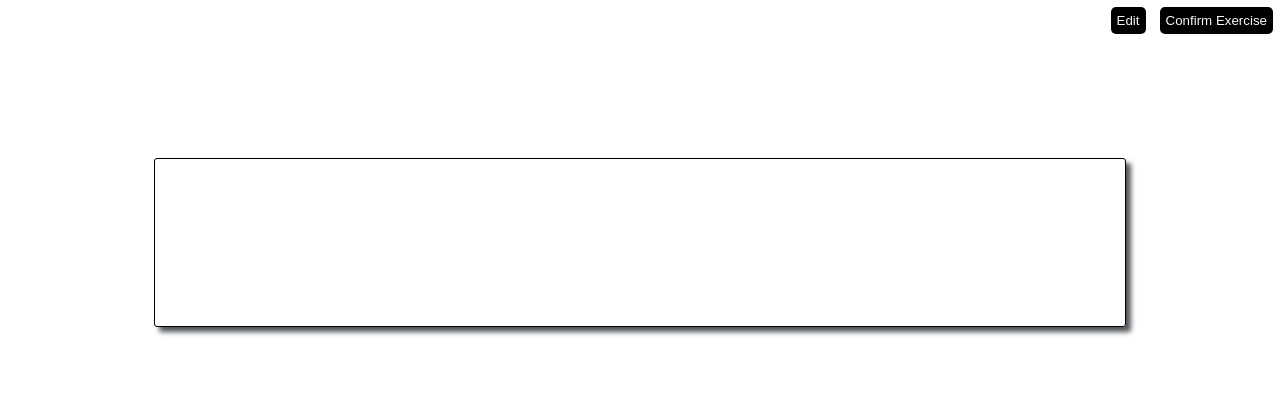
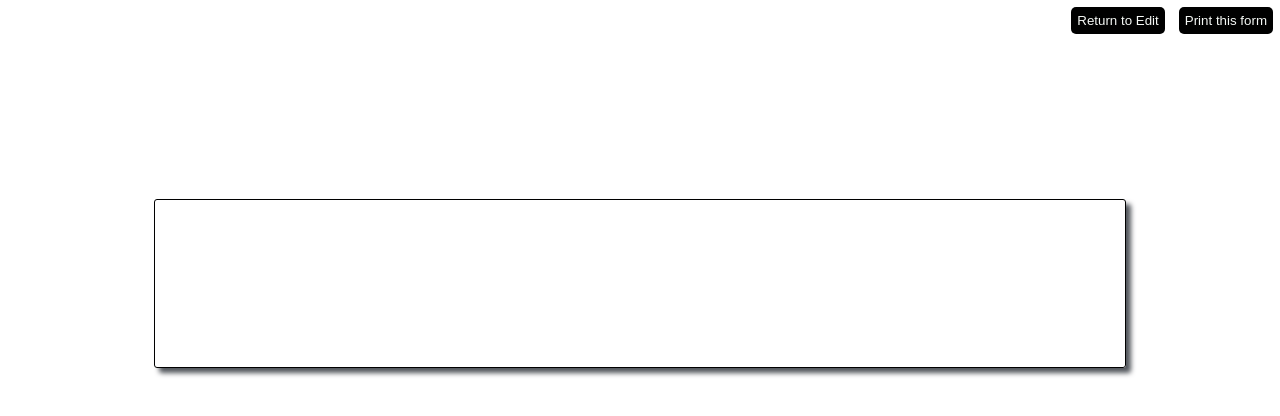
Before and after one commit to Cameron-Grams/ESL-Toolkit, a React (Create React App) app: page /confirm-exercise in a window 1280 px wide. Shown: the top 416 px of the page. Built offline with nearby package versions, Linux system fonts and the light colour scheme.

Commit message:
start working on the cloze

```diff
--- a/package.json
+++ b/package.json
@@ -9,6 +9,7 @@
     "react-router": "^4.3.1",
     "react-router-dom": "^4.3.1",
     "react-scripts": "2.1.1",
+    "react-to-print": "^2.0.0-alpha-4",
     "redux": "^4.0.1",
     "redux-form": "^7.4.2"
   },
--- a/src/App.css
+++ b/src/App.css
@@ -71,14 +71,6 @@ button{
     margin: 5px;
 }
 
-.outputSentenceNumberBox{
-    border: 1px solid black;
-    border-radius: 3px;
-    height: 30px;
-    width: 30px;
-    margin: 15px;
-}
-
 .sentenceDisplayDiv{
     width: 75%;
 }
--- a/src/actions/textActions.js
+++ b/src/actions/textActions.js
@@ -1,7 +1,3 @@
-
-
-
-
 
 export function setExercise( value ){
     return(
@@ -21,14 +17,10 @@ export function instructionsDisplay(){
 }
 
 
-
-
-
-
 export function registerSentences( values ){
 
     // this needs work; not capturing everything needed...
-    let re = /([\w\s,'\-;]+)[\.\?!]/g;
+    let re = /([\w\s,'\-;$#()*@\[\]{}%^&"]+)[\.\?!]/g;
     let sentences = re[Symbol.match]( values.originalTextInput );
 
     return(
--- a/src/containers/InputText/InstructionTextScramble.jsx
+++ b/src/containers/InputText/InstructionTextScramble.jsx
@@ -1,12 +1,19 @@
 import React from 'react'
 
 const InstructionsModal = ( props ) => {
+    const thirdPara = "There is a <span className={ \"errorMessage\" } >known problem </span> with some copying and" +
+    " pasting text for the Sentence Scramble exercise; some text from the web has apostophes that break the sentences." +
+    " There may be other symbols in text taken from the web that break the process.  Please check the output carefully to" +
+    " ensure that it is the exercise you want."
+
+
+
     return(
         <div className={ "instructionsModalTextDiv" }>
             <h3>Instructions</h3>
             <p>Enter the title of the exercise in the space labeled "Exercise Title". This is the text that will appear as a title on the final worksheet.</p>
             <p>Enter the exercise text for the students by either typing in the text or copying and pasting the text from another source.</p>
-            <p>There is a <span className={ "errorMessage" } >known problem </span> with some copying and pasting text for the Sentence Scramble exercise; some text from the web has apostophes that break the sentences.</p>
+            <p>{ thirdPara }</p>
             <p>There will be a chance to confirm the layout before actually printing.  The print function can either go directly to a printer or save the worksheet in pdf format.</p>
         </div>
     )
--- /dev/null
+++ b/src/containers/OutputPage/ClozeDisplay.jsx
@@ -0,0 +1,9 @@
+import React from 'react'
+
+const ClozeDisplay = ( props ) => {
+    return(
+        <div>In Cloze Display</div>
+    )
+}
+
+export default ClozeDisplay
--- /dev/null
+++ b/src/containers/OutputPage/FormToPrint.jsx
@@ -0,0 +1,29 @@
+import React from 'react';
+import { connect } from 'react-redux';
+import ScrambleDisplay from './ScrambleDisplay'
+import ClozeDisplay from './ClozeDisplay'
+
+
+class FormToPrint extends React.Component{
+
+    render() {
+        let displayText = ( this.props.exerciseType === "cloze" ) ? <ClozeDisplay /> :
+                          <ScrambleDisplay />
+
+        return (
+        <div className="finalForm">
+            <div id="printComponentDiv">
+                { displayText }
+            </div>
+        </div>
+        );
+    }
+
+}
+
+const mapStateToProps = ( state ) => ( {
+    title: state.reducer.title,
+    exerciseType : state.reducer.exerciseType
+})
+
+export default connect( mapStateToProps, {} )( FormToPrint );
--- a/src/containers/OutputPage/OutputPage.jsx
+++ b/src/containers/OutputPage/OutputPage.jsx
@@ -1,32 +1,22 @@
 import React from 'react'
 import { connect } from 'react-redux'
-import shuffleArray from '../../helpers/shuffleArray'
-import Header from '../../components/Header'
+import ReactToPrint from 'react-to-print'
+import GenericButton from '../../components/Button'
+import FormToPrint from './FormToPrint'
 
 class OutputPage extends React.Component{
 
     render(){
-        const shuffledArray = shuffleArray.random( this.props.text.sentences )
-
-        const outputSentences = shuffledArray.map( ( sentence, index ) => {
-            return(
-                <div className={ "outputSentenceDiv" } >
-                    <div className={ "outputSentenceNumberBox" }></div>
-                    <p className={ "outputeSentence" } key={ index } >{ sentence } </p>
+        return(
+            <div >
+                <div className={ "headerDiv" }>
+                    <GenericButton destination={ `/input/${ this.props.exerciseType }` }  class={ "submitButton headerButton" } buttonText={ "Return to Edit"  } />
+                    <ReactToPrint
+                        trigger={() => <div ><button className="headerButton submitButton" >Print this form</ button ></div> }
+                        content={() => this.componentRef}
+                    />
                 </div>
-            )
-        })
-
-        return(
-            <div className={ "containerDiv" }>
-                <div className={ "topControl"}>
-                    <Header />
-                </div>
-                <div className={ "innerDiv sentenceDisplayDiv shadowCentralComponent" } >
-                    <h3>{ this.props.text.title }</h3>
-                    { outputSentences }
-                </div>
-                <div className={ "liftDiv"}></div>
+                <FormToPrint ref={el => (this.componentRef = el)} />
             </div>
         )
     }
--- /dev/null
+++ b/src/containers/OutputPage/ScrambleDisplay.jsx
@@ -0,0 +1,37 @@
+import React from 'react'
+import { connect } from 'react-redux'
+import shuffleArray from '../../helpers/shuffleArray'
+
+class ScrambleDisplay extends React.Component{
+
+
+    render(){
+
+        const shuffledArray = shuffleArray.random( this.props.text.sentences )
+        const outputSentences = shuffledArray.map( ( sentence, index ) => {
+            return(
+                <div key={ index }className={ "outputSentenceDiv" } >
+                    <p className={ "outputeSentence" } key={ index } >{ sentence } </p>
+                </div>
+            )
+        })
+
+        return(
+            <div className={ "containerDiv" }>
+                <div className={ "topControl"}></div>
+                <div className={ "innerDiv sentenceDisplayDiv shadowCentralComponent" } >
+                    <h3>{ this.props.text.title }</h3>
+                    { outputSentences }
+                </div>
+                <div className={ "liftDiv"}></div>
+            </div>
+        )
+    }
+}
+
+const mapStateToProps = ( state ) => ({
+    text : state.reducer,
+    title : state.reducer.title
+})
+
+export default connect( mapStateToProps, {} )( ScrambleDisplay )
```
Also changed, not shown: 1 other file (tests, documents, lock files or other folders).
